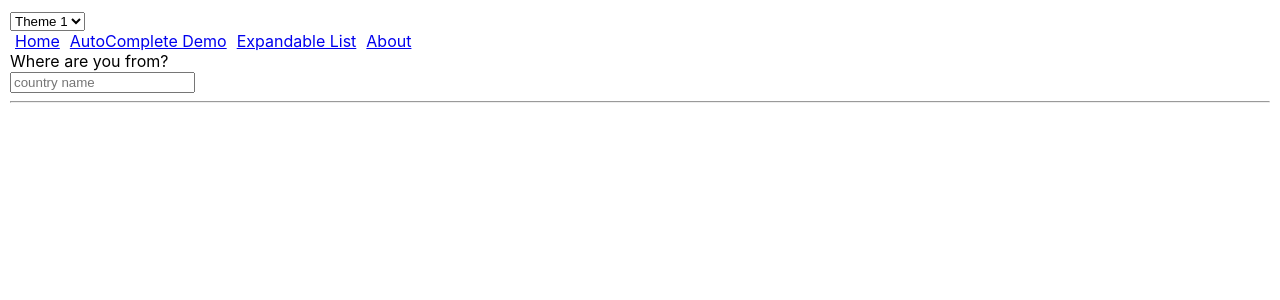
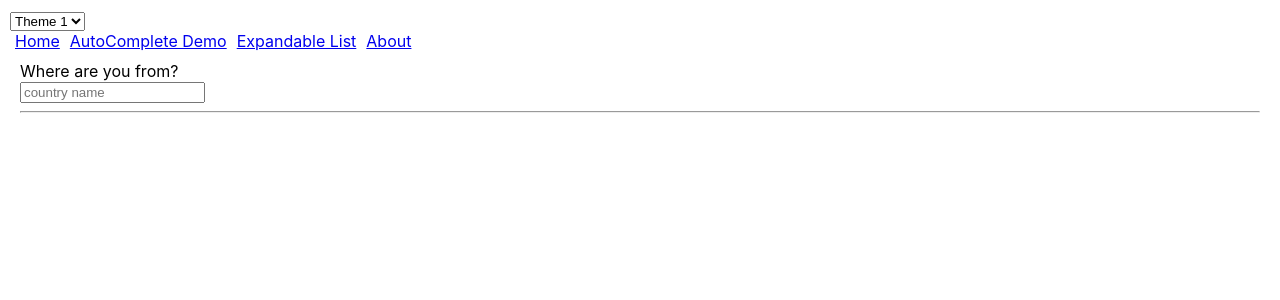
Before and after one commit to rajeshpillai/react-training-internal, a React (Create React App) app: page /autocomplete in a window 1280 px wide. Shown: the top 300 px of the page. Built offline with nearby package versions, Linux system fonts and the light colour scheme.

Commit message:
Minor refactoring

```diff
--- a/src/pages/autocomplete-page.js
+++ b/src/pages/autocomplete-page.js
@@ -1,6 +1,10 @@
 import React from 'react';
 import AutoComplete from '../components/autocomplete';
 import countries from '../data/countries';
+
+const style = {
+  margin: 10,
+}
 
 
 const AutoCompletePage = (props) => {
@@ -10,7 +14,7 @@ const AutoCompletePage = (props) => {
   }
 
   return (
-    <div>
+    <div style={style}>
       Where are you from?
     <AutoComplete
         onItemSelected={onCountrySelected}
--- a/src/pages/expandable-list-page.js
+++ b/src/pages/expandable-list-page.js
@@ -8,8 +8,15 @@ const data = [
   { id: 4, title: "List 4", body: "Content 4 goes here" },
 
 ];
+
+const style = {
+  margin: 10,
+}
+
 export default function ExpandableListPage(props) {
   return (
-    <ExpandableList data={data} />
+    <div style={style} >
+      <ExpandableList data={data} />
+    </div>
   );
 }
```
